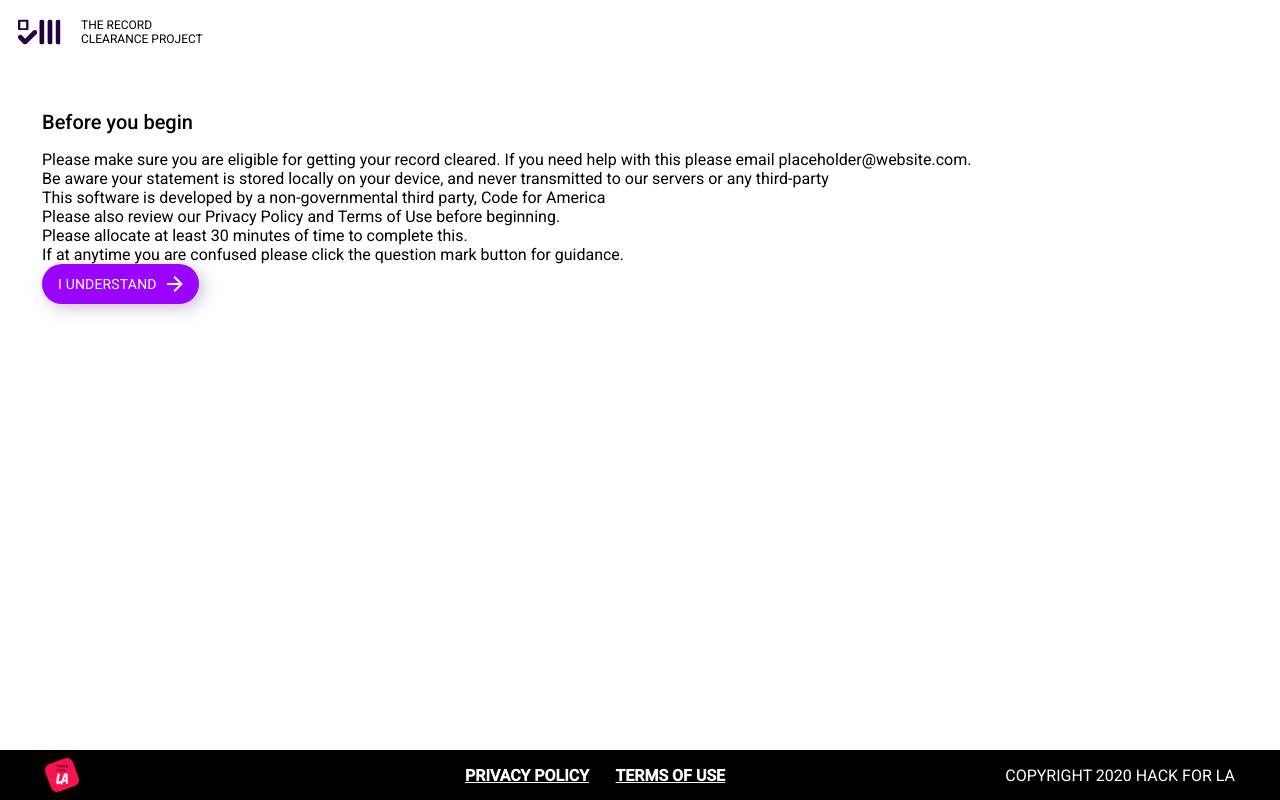
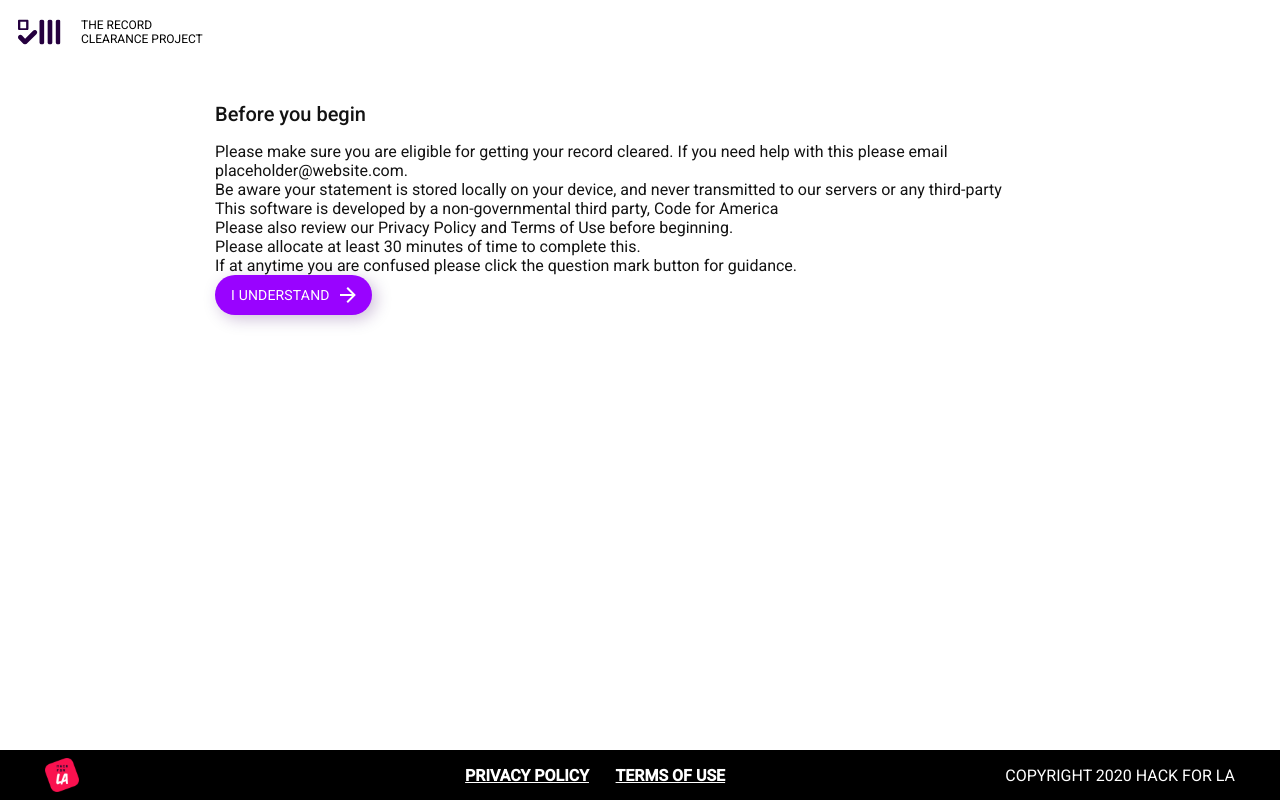
Before and after one commit to hackforla/expunge-assist, a React (Create React App) app in the folder react/client/: page /form/1 in a window 1280 px wide. Built offline with nearby package versions, Linux system fonts and the light colour scheme.

Commit message:
update PageContainer.tsx to handle themes and update Form.tsx

```diff
--- a/react/client/src/components/Form.tsx
+++ b/react/client/src/components/Form.tsx
@@ -1,4 +1,6 @@
 import React, { useState } from 'react';
+
+import ContentContainer from 'components/ContentContainer'
 
 import BeforeYouBegin from './formPages/BeforeYouBegin'
 import Step1 from './formPages/Step1';
@@ -8,8 +10,6 @@ import Step4 from './formPages/Step4';
 import Step5 from './formPages/Step5';
 import Download from './formPages/Download';
 import Affirmation from './formPages/Affirmation'
-
-import { Wrapper } from '../styles/Form';
 
 interface FormProps {
   pageNumber: number;
@@ -41,7 +41,7 @@ const Form: React.FC<FormProps> = ({ pageNumber, goToPage }) => {
   })
 
   return (
-    <Wrapper>
+    <ContentContainer>
       {pageNumber === 1 && <BeforeYouBegin goToPage={goToPage} />}
       {pageNumber === 2 && <Affirmation pageNumber={pageNumber} message="Welcome!" goToPage={goToPage} />}
       {pageNumber === 3 && <Step1 inputs={inputs} setInputs={setInputs} goToPage={goToPage} />}
@@ -70,7 +70,7 @@ const Form: React.FC<FormProps> = ({ pageNumber, goToPage }) => {
       {pageNumber === 15 &&
         <Download inputs={inputs} setInputs={setInputs} goToPage={goToPage} />
       }
-    </Wrapper>
+    </ContentContainer>
   )
 }
 
--- a/react/client/src/components/PageContainer.tsx
+++ b/react/client/src/components/PageContainer.tsx
@@ -9,8 +9,19 @@ import Landing from 'components/pages/Landing'
 // import device from 'styles/breakpoints'
 
 interface StyleProps {
+  theme?: string,
   background?: string;
 }
+
+const basicStyles = `
+  background: white;
+  color: #131313;
+`
+
+const purpleStyles = `
+  background: #9903ff;
+  color: white;
+`
 
 const StyledContainer = styled.div<StyleProps>`
   background: ${props => props.background};
@@ -19,6 +30,17 @@ const StyledContainer = styled.div<StyleProps>`
   display: flex;
   flex: 1 0 auto;
   flex-direction: column;
+
+  ${props => {
+    switch (props.theme) {
+      case 'purple':
+        return purpleStyles;
+
+      case 'basic':
+      default:
+        return basicStyles;
+    }
+  }}
 `
 
 interface PageProps {
@@ -43,10 +65,10 @@ const PageContainer: React.FC<PageProps> = ({ history, match }) => {
     history.push(`/form/${pageNumber}`)
   }
 
-  const background = isLandingPage ? '#9903ff' : 'white';
-
   return (
-    <StyledContainer background={background} className='page-container'>
+    <StyledContainer
+      theme={isLandingPage ? 'purple' : 'basic'}
+      className='page-container'>
       <Header pageNumber={pageNumber} />
 
       { !isLandingPage &&
--- a/react/client/src/styles/Form.ts
+++ /dev/null
@@ -1,6 +0,0 @@
-import styled from 'styled-components';
-
-export const Wrapper = styled.div`
-  color:black;
-  padding: 1.5em;
-`
```
